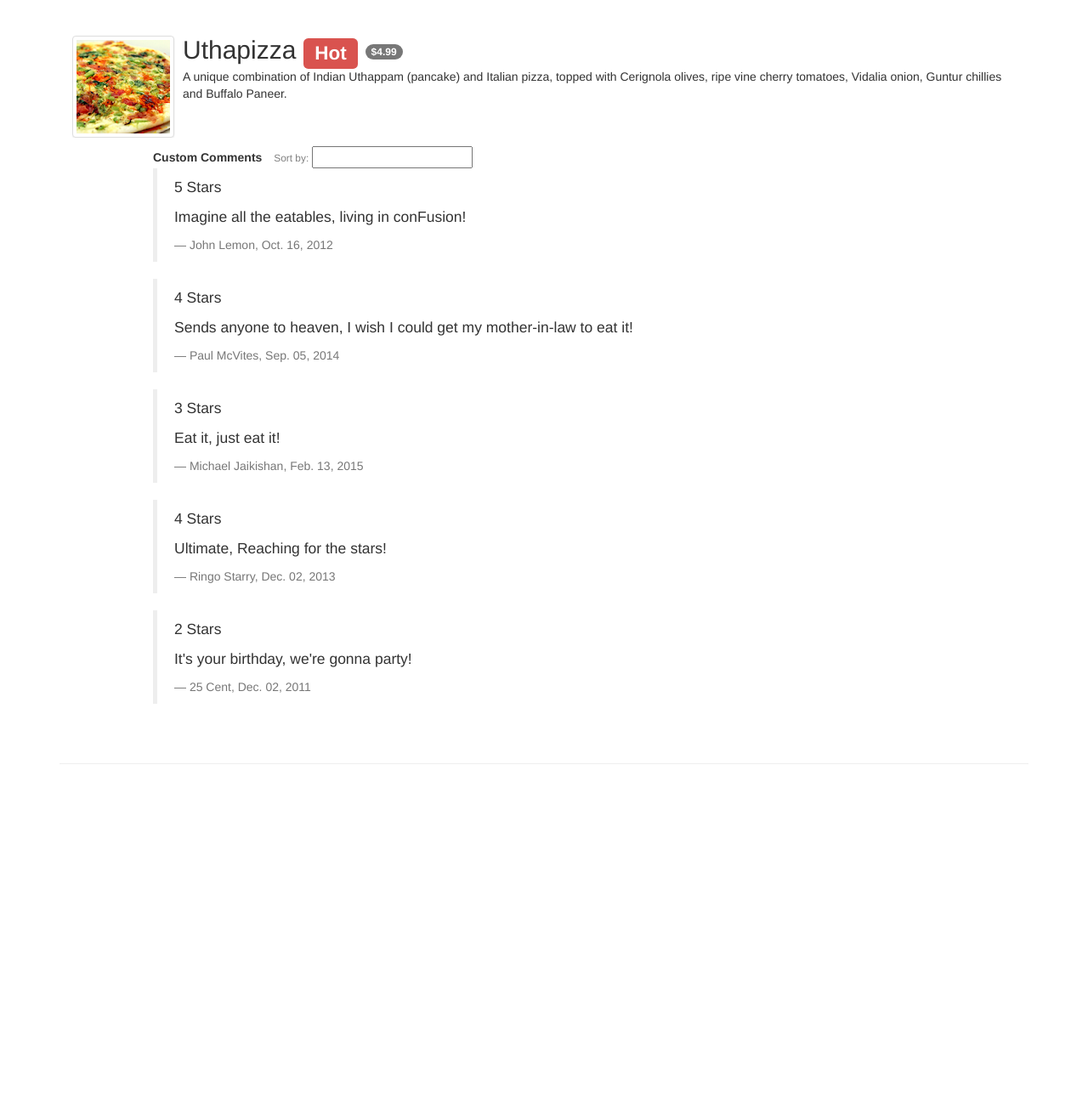
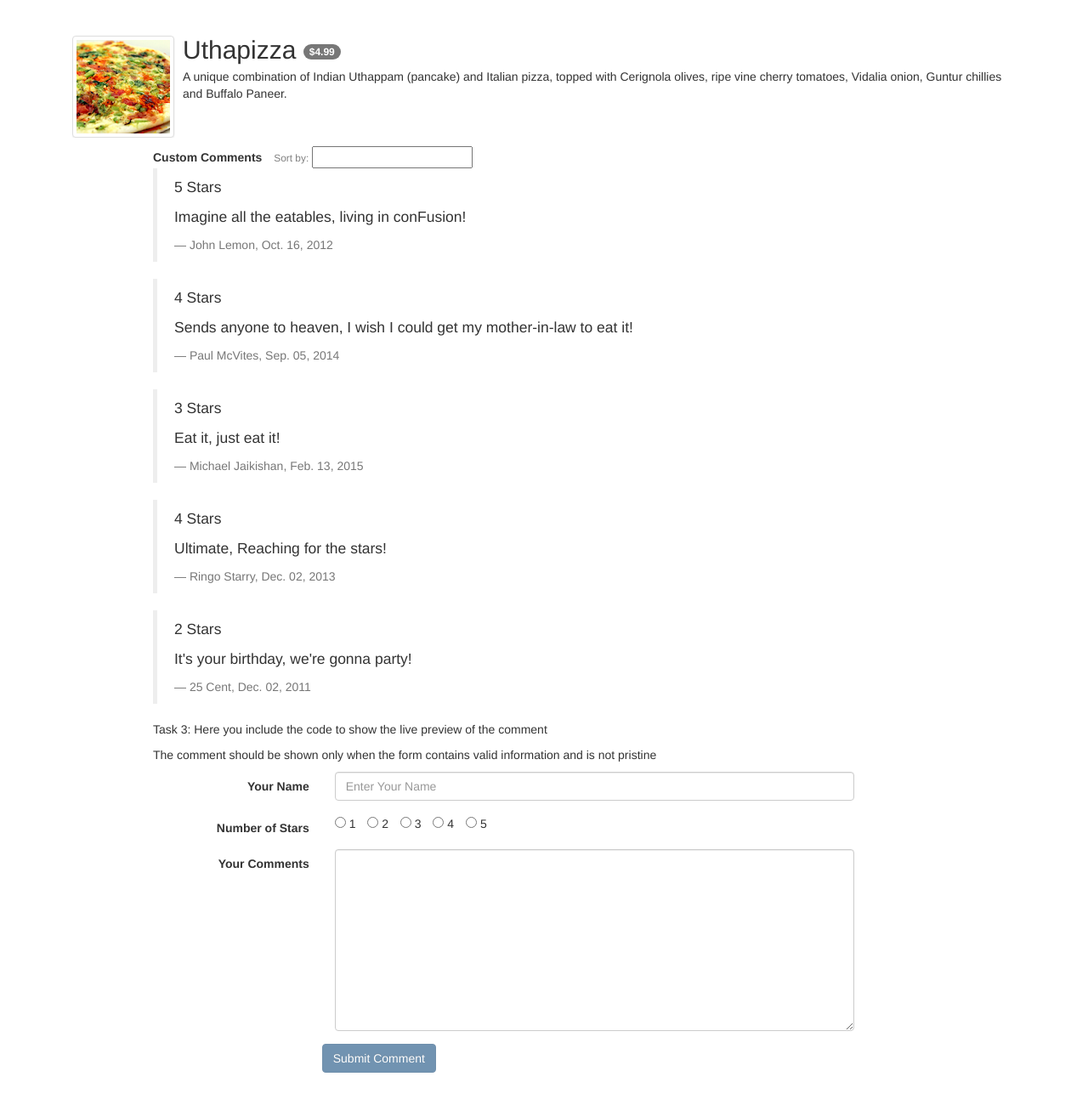
Before and after one commit to blizarazu/Front-End-Javascript-Frameworks-AngularJS-Overview, a website: page conFusion/app/dishdetail.html in a window 1280 px wide. Shown: the part 58-1358 px from the top of the page at 85% size. Before the commit the page ends 957 px from the top, so only its background shows below. Drawn offline with nearby package versions, Linux system fonts and the light colour scheme.

Commit message:
Add form with validation

```diff
--- a/conFusion/app/dishdetail.html
+++ b/conFusion/app/dishdetail.html
@@ -9,11 +9,13 @@
          content must come *after* these tags -->
     <title>Ristorante Con Fusion: Menu</title>
         <!-- Bootstrap -->
+<!-- build:css styles/main.css -->
     <link href="../bower_components/bootstrap/dist/css/bootstrap.min.css" rel="stylesheet">
     <link href="../bower_components/bootstrap/dist/css/bootstrap-theme.min.css" rel="stylesheet">
     <link href="../bower_components/font-awesome/css/font-awesome.min.css" rel="stylesheet">
     <link href="styles/bootstrap-social.css" rel="stylesheet">
     <link href="styles/mystyles.css" rel="stylesheet">
+<!-- endbuild -->
 
     <!-- HTML5 shim and Respond.js for IE8 support of HTML5 elements and media queries -->
     <!-- WARNING: Respond.js doesn't work if you view the page via file:// -->
@@ -26,91 +28,80 @@
 <body>
 
     <div class="container">
-        <div class="row row-content" ng-controller="dishDetailController as dishDetailCtrl">
+        <div class="row row-content" ng-controller="DishDetailController as dishDetailCtl">
             <div class="col-xs-12">
                 <ul class="media-list">
                     <li class="media">
                             <div class="media-left media-middle">
                                 <a href="#">
                                 <img class="media-object img-thumbnail"
-                                 ng-src={{dishDetailCtrl.dish.image}} alt="Uthappizza">
+                                 ng-src={{dish.image}} alt="Uthappizza">
                                 </a>
                             </div>
                             <div class="media-body">
-                                <h2 class="media-heading">{{dishDetailCtrl.dish.name}}
-                                 <span class="label label-danger">{{dishDetailCtrl.dish.label}}</span>
-                                 <span class="badge">{{dishDetailCtrl.dish.price | currency}}</span></h2>
-                                <p>{{dishDetailCtrl.dish.description}}</p>
+                             <h2 class="media-heading">{{dish.name}}
+                                 <span class="label label-danger">{{dish.dish.label}}</span>
+                                 <span class="badge">{{dish.price | currency}}</span></h2>
+                                <p>{{dish.description}}</p>
                             </div>
                         </li>
                 </ul>
             </div>
             <div class="col-xs-9 col-xs-offset-1">
                 <span><b>Custom Comments</b> <small style="margin-left: 10px;color: grey;">Sort by:</small> <input ng-model="orderField"></span>
-                <blockquote ng-repeat="comment in dishDetailCtrl.dish.comments | orderBy: orderField">
+                <blockquote ng-repeat="comment in dish.comments | orderBy: orderField">
                     <p>{{comment.rating}} Stars</p>
                     <p>{{comment.comment}}</p>
                     <footer>{{comment.author}}, {{comment.date | date : 'MMM. dd, yyyy'}}</footer>
                 </blockquote>
             </div>
+            <div class="col-xs-9 col-xs-offset-1" ng-controller="DishCommentController">
+                    <ul class="list-unstyled">
+						<p>Task 3: Here you include the code to show the live preview of the comment</p>
+						<p>The comment should be shown only when the form contains valid
+						information and is not pristine</p>
+                    </ul>
+                <form class="form-horizontal" name="commentForm"
+                		ng-submit="submitComment()" novalidate>
+                        <div class="form-group" ng-class="{'has-error': commentForm.author.$error.required && !commentForm.author.$pristine }">
+                            <label for="author" class="col-sm-3 control-label">Your Name</label>
+                             <div class="col-sm-9">
+                                <input id="author" name="author" type="text" placeholder="Enter Your Name" class="form-control" ng-model="newComment.author" required>
+                                <span ng-show="commentForm.author.$error.required && !commentForm.author.$pristine" class="help-block">Your name is required.</span>
+                            </div>
+                        </div>
+                        <div class="form-group">
+                            <label for="stars" class="col-sm-3 control-label">Number of Stars</label>
+                            <div class="col-sm-9">
+                                <span style="padding-right: 10px;"><input id="stars" type="radio" name="stars" value="1" ng-model="newComment.rating"> 1</span>
+                                <span style="padding-right: 10px;"><input id="stars" type="radio" name="stars" value="2" ng-model="newComment.rating"> 2</span>
+                                <span style="padding-right: 10px;"><input id="stars" type="radio" name="stars" value="3" ng-model="newComment.rating"> 3</span>
+                                <span style="padding-right: 10px;"><input id="stars" type="radio" name="stars" value="4" ng-model="newComment.rating"> 4</span>
+                                <span style="padding-right: 10px;"><input id="stars" type="radio" name="stars" value="5" ng-model="newComment.rating"> 5</span>
+                            </div>
+                        </div>
+                        <div class="form-group" ng-class="{'has-error': commentForm.comment.$error.required && !commentForm.comment.$pristine}">
+                            <label for="comment" class="col-sm-3 control-label">Your Comments</label>
+                            <div class="col-sm-9">
+                                 <textarea class="form-control" id="comment" name="comment" rows="10" ng-model="newComment.comment" required></textarea>
+                                 <span ng-show="commentForm.comment.$error.required && !commentForm.comment.$pristine" class="help-block">A comment is required.</span>
+                            </div>
+                        </div>
+                        <div class="form-group">
+                            <div class="col-sm-offset-3">
+                                <button type="submit" class="btn btn-primary" ng-disabled="commentForm.$invalid">Submit Comment</button>
+                            </div>
+                        </div>
+                    </form>
+                </form>
+            </div>
         </div>
-
     </div>
 
+<!-- build:js scripts/main.js -->
     <script src="../bower_components/angular/angular.min.js"></script>
-    <script>
-
-        var app = angular.module('confusionApp',[]);
-
-        app.controller('dishDetailController', function() {
-
-            var dish={
-                          name:'Uthapizza',
-                          image: 'images/uthapizza.png',
-                          category: 'mains',
-                          label:'Hot',
-                          price:'4.99',
-                          description:'A unique combination of Indian Uthappam (pancake) and Italian pizza, topped with Cerignola olives, ripe vine cherry tomatoes, Vidalia onion, Guntur chillies and Buffalo Paneer.',
-                           comments: [
-                               {
-                                   rating:5,
-                                   comment:"Imagine all the eatables, living in conFusion!",
-                                   author:"John Lemon",
-                                   date:"2012-10-16T17:57:28.556094Z"
-                               },
-                               {
-                                   rating:4,
-                                   comment:"Sends anyone to heaven, I wish I could get my mother-in-law to eat it!",
-                                   author:"Paul McVites",
-                                   date:"2014-09-05T17:57:28.556094Z"
-                               },
-                               {
-                                   rating:3,
-                                   comment:"Eat it, just eat it!",
-                                   author:"Michael Jaikishan",
-                                   date:"2015-02-13T17:57:28.556094Z"
-                               },
-                               {
-                                   rating:4,
-                                   comment:"Ultimate, Reaching for the stars!",
-                                   author:"Ringo Starry",
-                                   date:"2013-12-02T17:57:28.556094Z"
-                               },
-                               {
-                                   rating:2,
-                                   comment:"It's your birthday, we're gonna party!",
-                                   author:"25 Cent",
-                                   date:"2011-12-02T17:57:28.556094Z"
-                               }
-
-                           ]
-                    };
-
-            this.dish = dish;
-
-        });
-
-    </script>
+    <script src="scripts/app.js"></script>
+<!-- endbuild -->
 
 </body>
 
--- a/conFusion/app/scripts/app.js
+++ b/conFusion/app/scripts/app.js
@@ -1,10 +1,13 @@
 'use strict';
+
 angular.module('confusionApp', [])
 
         .controller('MenuController', ['$scope', function($scope) {
+
             $scope.tab = 1;
             $scope.filtText = '';
             $scope.showDetails = false;
+
             $scope.dishes=[
                          {
                           name:'Uthapizza',
@@ -46,6 +49,7 @@ angular.module('confusionApp', [])
 
             $scope.select = function(setTab) {
                 $scope.tab = setTab;
+
                 if (setTab === 2) {
                     $scope.filtText = "appetizer";
                 }
@@ -59,9 +63,11 @@ angular.module('confusionApp', [])
                     $scope.filtText = "";
                 }
             };
+
             $scope.isSelected = function (checkTab) {
                 return ($scope.tab === checkTab);
             };
+
             $scope.toggleDetails = function() {
                 $scope.showDetails = !$scope.showDetails;
             };
@@ -69,12 +75,18 @@ angular.module('confusionApp', [])
 
         .controller('ContactController', ['$scope', function($scope) {
             $scope.feedback = {mychannel:"", firstName:"", lastName:"", agree:false, email:"" };
+
             var channels = [{value:"tel", label:"Tel."}, {value:"Email",label:"Email"}];
+
             $scope.channels = channels;
             $scope.invalidChannelSelection = false;
+
         }])
+
         .controller('FeedbackController', ['$scope', function($scope) {
+
             $scope.sendFeedback = function() {
+
                 console.log($scope.feedback);
                 if ($scope.feedback.agree && ($scope.feedback.mychannel == "")) {
                     $scope.invalidChannelSelection = true;
@@ -85,9 +97,77 @@ angular.module('confusionApp', [])
                     $scope.feedback = {mychannel:"", firstName:"", lastName:"",
                                        agree:false, email:"" };
                     $scope.feedback.mychannel="";
-
                     $scope.feedbackForm.$setPristine();
                     console.log($scope.feedback);
                 }
             };
-        }]);
+        }])
+
+        .controller('DishDetailController', ['$scope', function($scope) {
+
+            var dish={
+                          name:'Uthapizza',
+                          image: 'images/uthapizza.png',
+                          category: 'mains',
+                          label:'Hot',
+                          price:'4.99',
+                          description:'A unique combination of Indian Uthappam (pancake) and Italian pizza, topped with Cerignola olives, ripe vine cherry tomatoes, Vidalia onion, Guntur chillies and Buffalo Paneer.',
+                           comments: [
+                               {
+                                   rating:5,
+                                   comment:"Imagine all the eatables, living in conFusion!",
+                                   author:"John Lemon",
+                                   date:"2012-10-16T17:57:28.556094Z"
+                               },
+                               {
+                                   rating:4,
+                                   comment:"Sends anyone to heaven, I wish I could get my mother-in-law to eat it!",
+                                   author:"Paul McVites",
+                                   date:"2014-09-05T17:57:28.556094Z"
+                               },
+                               {
+                                   rating:3,
+                                   comment:"Eat it, just eat it!",
+                                   author:"Michael Jaikishan",
+                                   date:"2015-02-13T17:57:28.556094Z"
+                               },
+                               {
+                                   rating:4,
+                                   comment:"Ultimate, Reaching for the stars!",
+                                   author:"Ringo Starry",
+                                   date:"2013-12-02T17:57:28.556094Z"
+                               },
+                               {
+                                   rating:2,
+                                   comment:"It's your birthday, we're gonna party!",
+                                   author:"25 Cent",
+                                   date:"2011-12-02T17:57:28.556094Z"
+                               }
+
+                           ]
+                    };
+
+            $scope.dish = dish;
+
+        }])
+
+        .controller('DishCommentController', ['$scope', function($scope) {
+
+            //Step 1: Create a JavaScript object to hold the comment from the form
+            $scope.newComment = {author: "", rating: 5, comment: "", date:""};
+
+            $scope.submitComment = function () {
+
+                //Step 2: This is how you record the date
+                //TODO: "The date property of your JavaScript object holding the comment" = new Date().toISOString();
+
+                // Step 3: Push your comment into the dish's comment array
+                $scope.dish.comments.push("Your JavaScript Object holding the comment");
+
+                //Step 4: reset your form to pristine
+
+                //Step 5: reset your JavaScript object that holds your comment
+            }
+        }])
+
+;
```
Lines whose indentation alone changed are shown as unchanged.
